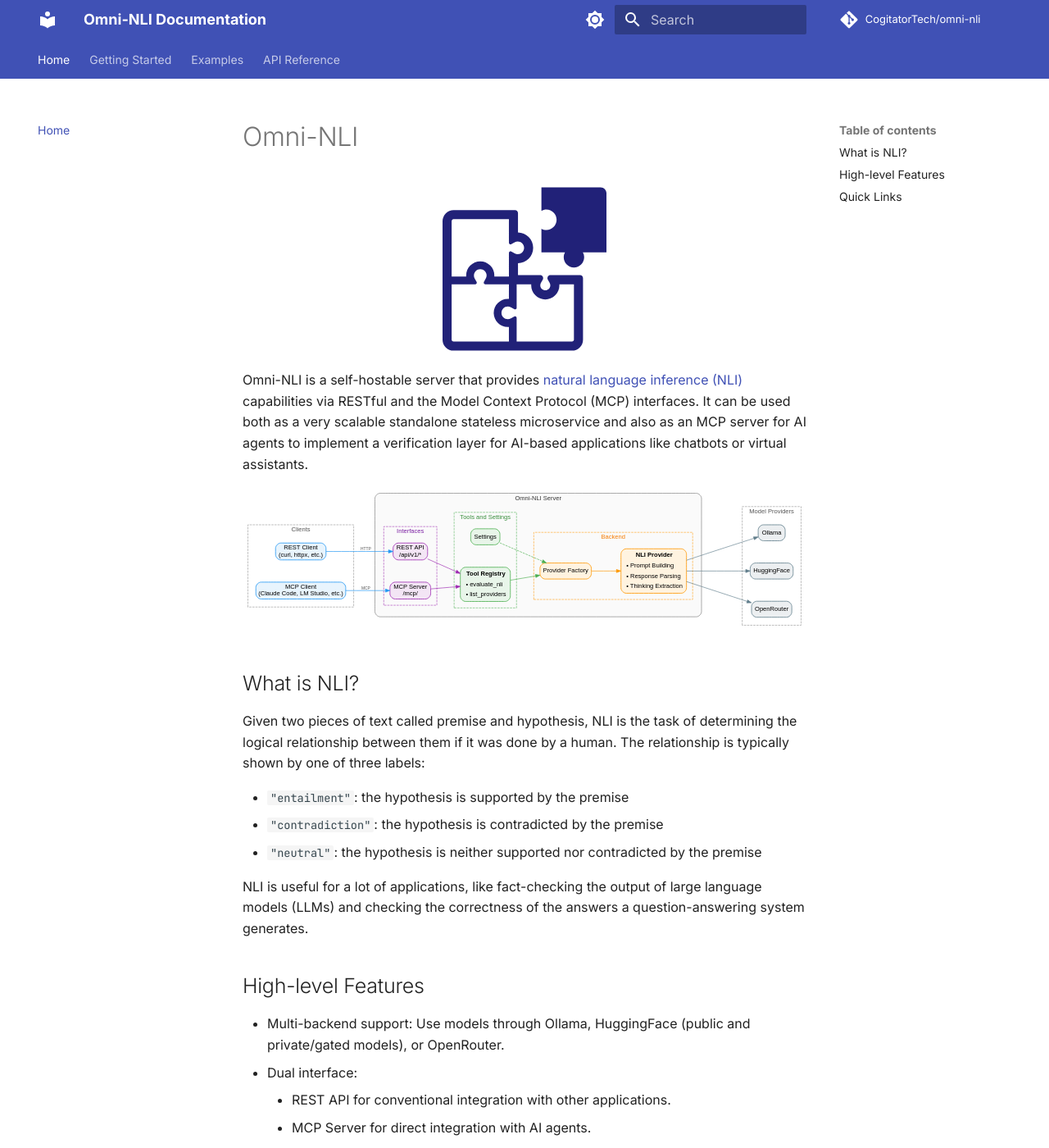
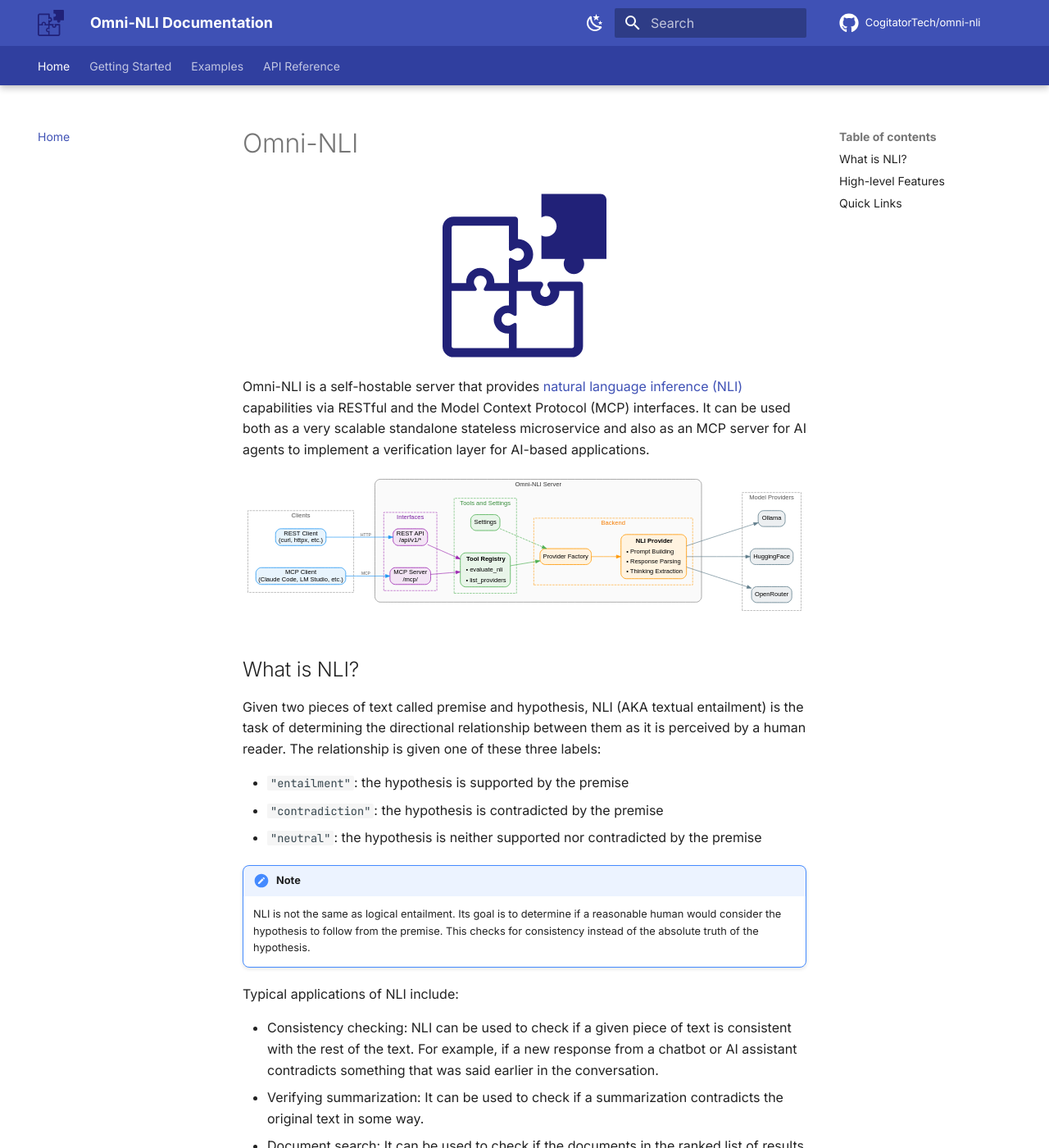
Before and after one commit to CogitatorTech/omni-nli, an MkDocs documentation site: the page built from docs/index.md, in a window 1280 px wide and 1400 px high. Shown: the whole window at 82% size. Built offline with MkDocs 1.6.1 and Material for MkDocs 9.7.7, drawn with Linux system fonts in a browser that asks for light colours; comment, search, counter and statistics services are not loaded; the version menu is left out; some of the changed text lies outside the part shown.

Commit message:
Revise the documentation (#6)

```diff
--- a/docs/index.md
+++ b/docs/index.md
@@ -9,21 +9,37 @@
 Omni-NLI is a self-hostable server that provides [natural language inference (NLI)](https://en.wikipedia.org/wiki/Textual_entailment) capabilities via
 RESTful and the Model Context Protocol (MCP) interfaces.
 It can be used both as a very scalable standalone stateless microservice and also as an MCP server for AI agents to implement a verification layer
-for AI-based applications like chatbots or virtual assistants.
+for AI-based applications.
 
 ![Architecture Diagram](https://raw.githubusercontent.com/CogitatorTech/omni-nli/main/docs/assets/diagrams/architecture.svg)
 
 ## What is NLI?
 
-Given two pieces of text called premise and hypothesis, NLI is the task of determining the logical relationship between them if it was done by a human.
-The relationship is typically shown by one of three labels:
+Given two pieces of text called premise and hypothesis, NLI (AKA textual entailment) is the task of determining the directional relationship between
+them as it is perceived by a human reader.
+The relationship is given one of these three labels:
 
 - `"entailment"`: the hypothesis is supported by the premise
 - `"contradiction"`: the hypothesis is contradicted by the premise
 - `"neutral"`: the hypothesis is neither supported nor contradicted by the premise
 
-NLI is useful for a lot of applications, like fact-checking the output of large language models (LLMs) and checking the correctness of the answers a
-question-answering system generates.
+!!! note
+    NLI is not the same as logical entailment.
+    Its goal is to determine if a reasonable human would consider the hypothesis to follow from the premise.
+    This checks for consistency instead of the absolute truth of the hypothesis.
+
+Typical applications of NLI include:
+
+* Consistency checking: NLI can be used to check if a given piece of text is consistent with the rest of the text. For example, if a new response
+  from a chatbot or AI assistant contradicts something that was said earlier in the conversation.
+* Verifying summarization: It can be used to check if a summarization contradicts the original text in some way.
+* Document search: It can be used to check if the documents in the ranked list of results entail the query.
+* Fact-checking and verification: It can be used to check if a piece of text is supported by some facts. Note that this is not the same as using
+  logic.
+
+!!! note
+    The quality of the results depends a lot on the model (the LLM) that is used.
+    A good strategy is to first fine-tune the model using a dataset of premise-hypothesis-label triples that are relevant to your application domain.
 
 ## High-level Features
 
--- /dev/null
+++ b/docs/stylesheets/extra.css
@@ -0,0 +1,196 @@
+/* Omni-NLI Custom Styles */
+
+/* Primary color customization */
+:root {
+  --md-primary-fg-color: #3f51b5;
+  --md-primary-fg-color--light: #5c6bc0;
+  --md-primary-fg-color--dark: #303f9f;
+  --md-accent-fg-color: #ffc107;
+}
+
+[data-md-color-scheme="slate"] {
+  --md-primary-fg-color: #5c6bc0;
+  --md-primary-fg-color--light: #7986cb;
+  --md-primary-fg-color--dark: #3f51b5;
+  --md-accent-fg-color: #ffd54f;
+}
+
+/* Logo sizing */
+.md-header__button.md-logo img,
+.md-header__button.md-logo svg {
+  height: 1.6rem;
+  width: auto;
+}
+
+/* Navigation tabs styling */
+.md-tabs {
+  background-color: var(--md-primary-fg-color--dark);
+}
+
+/* Code block enhancements */
+.highlight code {
+  font-size: 0.85em;
+}
+
+/* Admonition styling */
+.md-typeset .admonition,
+.md-typeset details {
+  border-radius: 8px;
+  box-shadow: 0 2px 4px rgba(0, 0, 0, 0.1);
+}
+
+/* Card-like content blocks */
+.md-typeset .grid {
+  display: grid;
+  grid-template-columns: repeat(auto-fit, minmax(300px, 1fr));
+  gap: 1rem;
+}
+
+.md-typeset .card {
+  background: var(--md-default-bg-color);
+  border: 1px solid var(--md-default-fg-color--lightest);
+  border-radius: 8px;
+  padding: 1.5rem;
+  transition: box-shadow 0.2s, transform 0.2s;
+}
+
+.md-typeset .card:hover {
+  box-shadow: 0 4px 12px rgba(0, 0, 0, 0.15);
+  transform: translateY(-2px);
+}
+
+/* Hero section on home page */
+.md-typeset .hero {
+  text-align: center;
+  padding: 2rem 0;
+  margin-bottom: 2rem;
+}
+
+.md-typeset .hero h1 {
+  font-size: 2.5rem;
+  font-weight: 700;
+  margin-bottom: 1rem;
+}
+
+.md-typeset .hero p {
+  font-size: 1.2rem;
+  color: var(--md-default-fg-color--light);
+  max-width: 600px;
+  margin: 0 auto;
+}
+
+/* Button styling */
+.md-typeset .md-button {
+  border-radius: 6px;
+  font-weight: 600;
+  padding: 0.75em 1.5em;
+  transition: all 0.2s;
+}
+
+.md-typeset .md-button:hover {
+  transform: translateY(-1px);
+  box-shadow: 0 4px 8px rgba(0, 0, 0, 0.2);
+}
+
+.md-typeset .md-button--primary {
+  background-color: var(--md-primary-fg-color);
+  border-color: var(--md-primary-fg-color);
+}
+
+/* Table styling */
+.md-typeset table:not([class]) {
+  border-radius: 8px;
+  overflow: hidden;
+  box-shadow: 0 1px 3px rgba(0, 0, 0, 0.1);
+}
+
+.md-typeset table:not([class]) th {
+  background-color: var(--md-primary-fg-color);
+  color: white;
+}
+
+/* Footer styling */
+.md-footer {
+  margin-top: 2rem;
+}
+
+/* Smooth scrolling */
+html {
+  scroll-behavior: smooth;
+}
+
+/* Tab content styling */
+.md-typeset .tabbed-set {
+  border-radius: 8px;
+  overflow: hidden;
+}
+
+/* Search highlight */
+.md-search-result mark {
+  background-color: var(--md-accent-fg-color);
+  color: var(--md-default-fg-color);
+  padding: 0 2px;
+  border-radius: 2px;
+}
+
+/* Mermaid diagram container */
+.mermaid {
+  text-align: center;
+  padding: 1rem;
+}
+
+/* Feature list styling */
+.md-typeset .feature-list {
+  display: grid;
+  grid-template-columns: repeat(auto-fit, minmax(250px, 1fr));
+  gap: 1.5rem;
+  margin: 2rem 0;
+}
+
+.md-typeset .feature-item {
+  display: flex;
+  align-items: flex-start;
+  gap: 1rem;
+}
+
+.md-typeset .feature-item .twemoji {
+  font-size: 1.5rem;
+  flex-shrink: 0;
+}
+
+/* Keyboard shortcuts styling */
+.md-typeset kbd {
+  background-color: var(--md-default-fg-color--lightest);
+  border-radius: 4px;
+  box-shadow: 0 1px 2px rgba(0, 0, 0, 0.2);
+}
+
+/* Improve spacing for code annotations */
+.md-typeset .md-annotation {
+  font-size: 0.9rem;
+}
+
+/* Status badges */
+.md-typeset .status {
+  display: inline-block;
+  padding: 0.25em 0.75em;
+  border-radius: 1em;
+  font-size: 0.75rem;
+  font-weight: 600;
+  text-transform: uppercase;
+}
+
+.md-typeset .status--stable {
+  background-color: #4caf50;
+  color: white;
+}
+
+.md-typeset .status--beta {
+  background-color: #ff9800;
+  color: white;
+}
+
+.md-typeset .status--alpha {
+  background-color: #f44336;
+  color: white;
+}
--- a/mkdocs.yml
+++ b/mkdocs.yml
@@ -6,39 +6,91 @@
 
 theme:
   name: material
+  logo: assets/logo.svg
+  favicon: assets/logo.svg
   palette:
+    # Dark mode
+    - media: "(prefers-color-scheme: dark)"
+      scheme: slate
+      primary: dark blue
+      accent: amber
+      toggle:
+        icon: material/weather-sunny
+        name: Switch to light mode
+    # Light mode
     - media: "(prefers-color-scheme: light)"
       scheme: default
-      primary: deep blue
+      primary: dark blue
       accent: amber
       toggle:
-        icon: material/brightness-7
+        icon: material/weather-night
         name: Switch to dark mode
-    - media: "(prefers-color-scheme: dark)"
-      scheme: slate
-      primary: deep blue
-      accent: amber
-      toggle:
-        icon: material/brightness-4
-        name: Switch to light mode
   font:
     text: Inter
     code: JetBrains Mono
+  icon:
+    repo: fontawesome/brands/github
+    annotation: material/arrow-right-circle
   features:
+    # Navigation
+    - navigation.instant
+    - navigation.instant.prefetch
+    - navigation.instant.progress
+    - navigation.tracking
+    - navigation.tabs
+    - navigation.tabs.sticky
+    - navigation.sections
+    - navigation.expand
+    - navigation.path
+    - navigation.top
+    - navigation.footer
+    # Table of contents
+    - toc.follow
+    # Search
+    - search.suggest
+    - search.highlight
+    - search.share
+    # Content
     - content.code.copy
-    - navigation.tabs
-    - navigation.top
     - content.code.select
     - content.code.annotate
-    - navigation.tracking
+    - content.tabs.link
+    - content.tooltips
+    # Header
+    - header.autohide
+    - announce.dismiss
 
 extra:
   social:
     - icon: fontawesome/brands/github
       link: https://github.com/CogitatorTech/omni-nli
+      name: Omni-NLI on GitHub
+    - icon: fontawesome/brands/python
+      link: https://pypi.org/project/omni-nli/
+      name: Omni-NLI on PyPI
+  generator: false
+  analytics:
+    feedback:
+      title: Was this page helpful?
+      ratings:
+        - icon: material/emoticon-happy-outline
+          name: This page was helpful
+          data: 1
+          note: Thanks for your feedback!
+        - icon: material/emoticon-sad-outline
+          name: This page could be improved
+          data: 0
+          note: Thanks for your feedback! Help us improve by opening an issue.
+  version:
+    provider: mike
+
+extra_css:
+  - stylesheets/extra.css
 
 plugins:
-  - search
+  - search:
+      separator: '[\s\-,:!=\[\]()"/]+|(?!\b)(?=[A-Z][a-z])|\.(?!\d)|&[lg]t;'
+  - tags
 
 nav:
   - Home: index.md
@@ -47,13 +99,54 @@
   - API Reference: api-reference.md
 
 markdown_extensions:
+  # Python Markdown
+  - abbr
+  - admonition
+  - attr_list
+  - def_list
+  - footnotes
+  - md_in_html
+  - tables
+  - toc:
+      permalink: true
+      permalink_title: Anchor link to this section
+      toc_depth: 3
+  # PyMdownx
+  - pymdownx.arithmatex:
+      generic: true
+  - pymdownx.betterem:
+      smart_enable: all
+  - pymdownx.caret
+  - pymdownx.critic
+  - pymdownx.details
+  - pymdownx.emoji:
+      emoji_index: !!python/name:material.extensions.emoji.twemoji
+      emoji_generator: !!python/name:material.extensions.emoji.to_svg
   - pymdownx.highlight:
       anchor_linenums: true
+      line_spans: __span
+      pygments_lang_class: true
+      auto_title: true
   - pymdownx.inlinehilite
-  - pymdownx.snippets
-  - pymdownx.superfences
-  - pymdownx.details
-  - admonition
-  - attr_list
-  - toc:
-      permalink: true
+  - pymdownx.keys
+  - pymdownx.magiclink:
+      normalize_issue_symbols: true
+      repo_url_shorthand: true
+      user: CogitatorTech
+      repo: omni-nli
+  - pymdownx.mark
+  - pymdownx.smartsymbols
+  - pymdownx.snippets:
+      base_path: docs
+      check_paths: true
+  - pymdownx.superfences:
+      custom_fences:
+        - name: mermaid
+          class: mermaid
+          format: !!python/name:pymdownx.superfences.fence_code_format
+  - pymdownx.tabbed:
+      alternate_style: true
+      combine_header_slug: true
+  - pymdownx.tasklist:
+      custom_checkbox: true
+  - pymdownx.tilde
```
Also changed, not shown: README.md (+19 -7 lines), docs/getting-started.md (+1 -2 lines), docs/includes/abbreviations.md (added, +11 -0 lines), docs/assets/logo.svg (added).
